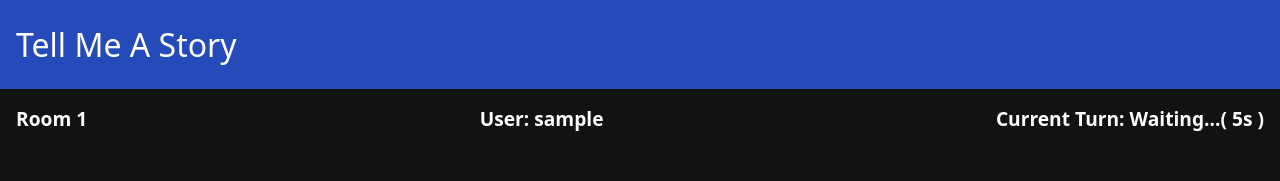
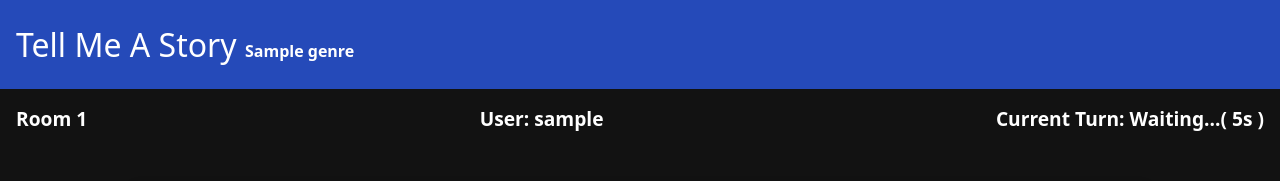
Before and after one commit to MadHatter01/Tell-me-a-story, a Flask app: template templates/room.html in a window 1280 px wide. Shown: the top 181 px of the page. Run offline with Flask 3, Linux system fonts and the light colour scheme; the template is opened without the code that fills it: most values are stand-ins (such as "Sample title", 1, 10 or a date in 2020); some libraries are stand-ins or nearby versions.

Commit message:
add random genre

```diff
--- a/app.py
+++ b/app.py
@@ -43,12 +43,12 @@ def set_username():
         return "Username is required!", 400
     return render_template("main-content.html", username=username, rooms=rooms)
 
-@app.route('/room/<username>/<room_id>')
-def room(username, room_id):
+@app.route('/room/<genre>/<username>/<room_id>')
+def room(username, room_id, genre):
     if room_id not in rooms:
         return "Room not found", 404
 
-    return render_template('room.html', username=username, room_id=room_id, story=rooms[room_id]['story'])
+    return render_template('room.html', username=username, room_id=room_id, story=rooms[room_id]['story'], genre=genre)
 
 
 @app.route('/room/<room_id>', methods=['POST'])
@@ -63,7 +63,9 @@ def submit_username(room_id):
 def create_room():
     room_id = str(random.randint(100, 999))
     rooms[room_id] = {'story':[], 'users':[], 'currentTurn':0}
-    return render_template('room-linker.html', room_id=room_id, username =session['username'] )
+    genres = ['comedy', 'drama', 'horror', 'romantic', 'medieval', 'tragedy']
+
+    return render_template('room-linker.html', room_id=room_id, username =session['username'], genre=random.choice(genres) )
 
 
 @app.route('/<username>/<room_id>/submit_line', methods=['POST'])
--- a/templates/room-linker.html
+++ b/templates/room-linker.html
@@ -1,3 +1,3 @@
 <h3>Room Created!</h3>
 <p>Join using the link below:</p>
-<a href="/room/{{ username }}/{{ room_id }}">Go to Room: {{ room_id }}</a>
+<a href="/room/{{genre}}/{{ username }}/{{ room_id }}">Go to Room: {{ room_id }}</a>
--- a/templates/room.html
+++ b/templates/room.html
@@ -123,13 +123,17 @@
             padding: 0 1rem ;
             font-size: 1.2rem;
         }
+        #genre{
+            font-size: 1rem;
+            font-weight: bold;
+        }
 
 
     </style>
 </head>
 <body hx-ext="ws">
     <header>
-        <h1>Tell Me A Story</h1>
+        <h1>Tell Me A Story <span id="genre"> {{genre}}</span></h1>
     </header>
     <div class="metainfo">
         <h2>Room {{room_id}} </h2>
@@ -161,9 +165,8 @@
 
     </div>
     <script>
-        const conjunctions = ["and", "but", "nor", "or", "so", "because", "although", "however", "meanwhile", "therefore"];
-
-       const socket = io();
+    const conjunctions = ["and", "but", "nor", "or", "so", "because", "although", "however", "meanwhile", "therefore"];
+    const socket = io();
        const username = "{{username}}";
        const room_id = "{{room_id}}";
        const inputField = document.getElementById("line");
@@ -171,6 +174,7 @@
        const storyForm = document.getElementById("story-form");
        const timerElement = document.getElementById("timer");
        let timeout;
+
        socket.emit("join", {room_id:room_id, username:username});
 
        socket.on("update_users", function (data) {
```
